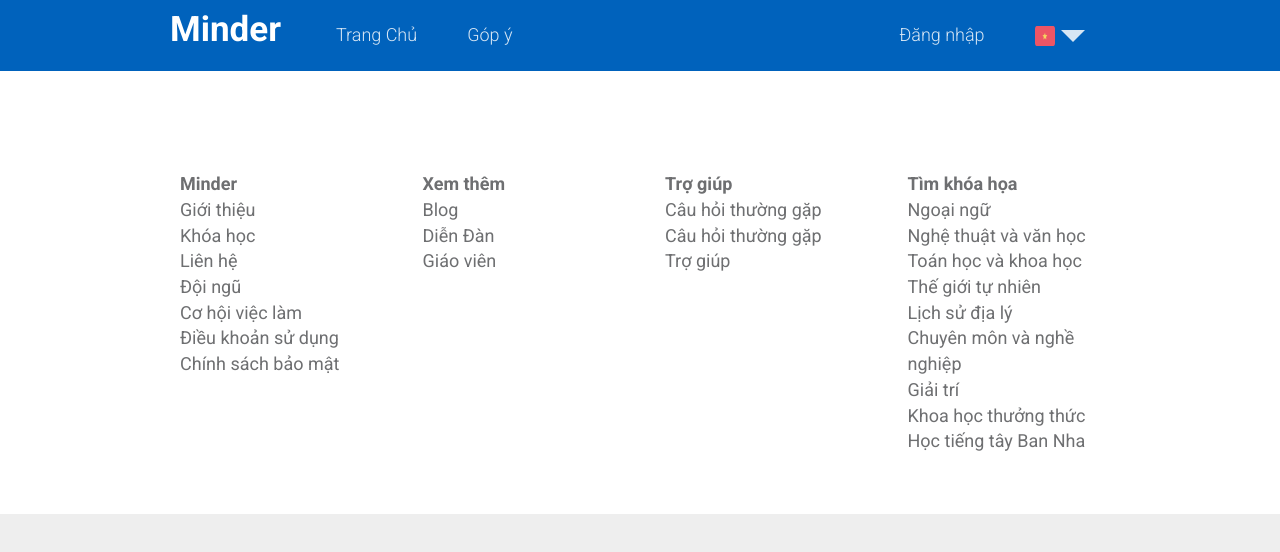
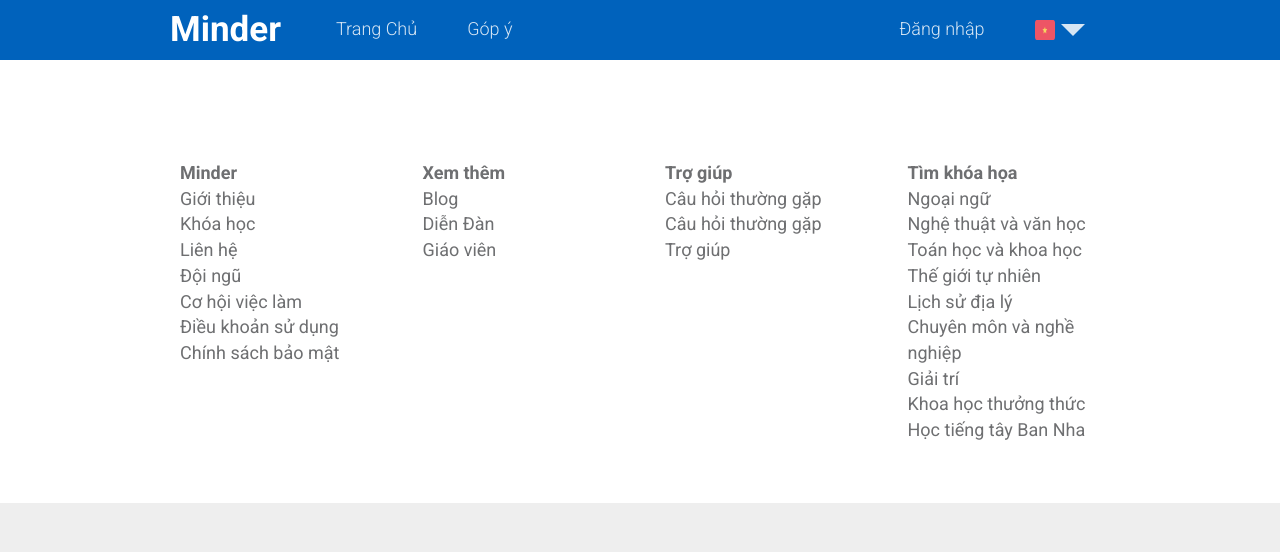
Before and after one commit to livisun999/webApp, a plain HTML site: page index.html in a window 1280 px wide. Drawn offline with Linux system fonts and the light colour scheme.

Commit message:
edit navbar

```diff
--- a/public/css/custom.css
+++ b/public/css/custom.css
@@ -12,7 +12,14 @@ ul li {
 body {
 	font-size: 18px;
 }
+.header_bar .navbar-nav {
+	margin-top: 7px;
+}
 
+.header_bar .navbar-nav > li > a {
+	padding-top: 7px;
+	padding-bottom: 7px;
+}
 .header_bar {
 	background-color: #0062BC;
 	padding:5px;
```
